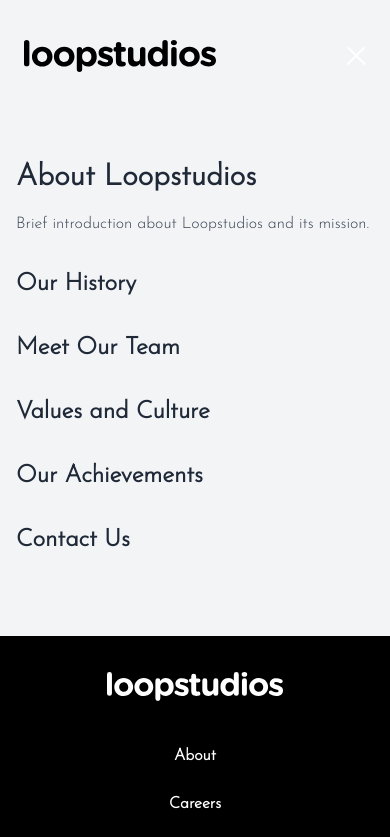
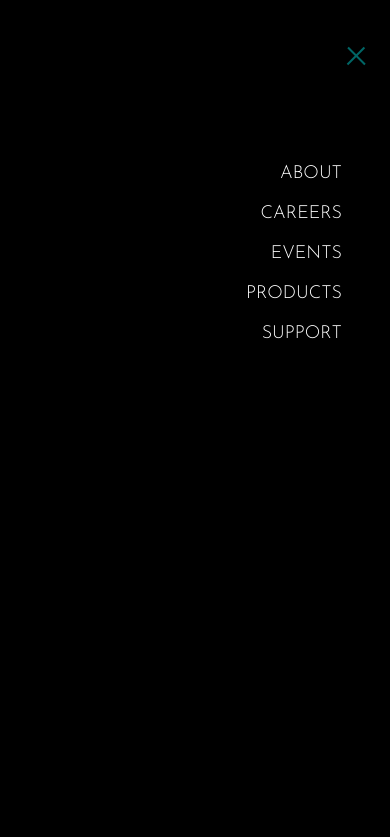
Before and after one commit to Hamzeh01/Loopstudios, a website: page about.html in a window 390 px wide. Both pictures are taken after a click on the button 354 px from the left and 56 px from the top of the page. Shown: the top 837 px of the page. Drawn offline with Linux system fonts and the light colour scheme.

Commit message:
minor changes ( color)

```diff
--- a/about.html
+++ b/about.html
@@ -12,7 +12,7 @@
     />
     <link rel="stylesheet" href="css/style.css" />
     <script src="js/script.js" defer></script>
-    <title>>About | Loopstudios</title>
+    <title>About | Loopstudios</title>
   </head>
   <body class="font-sans bg-gray-100">
     <header>
@@ -56,12 +56,30 @@
               type="button"
               class="z-40 block hamburger md:hidden focus:outline-none"
             >
-              <span class="hamburger-top"></span>
-              <span class="hamburger-middle"></span>
-              <span class="hamburger-bottom"></span>
+              <span class="hamburger-top" style="background-color: #006666"></span>
+              <span
+                class="hamburger-middle"
+                style="background-color: #006666"
+              ></span>
+              <span
+                class="hamburger-bottom"
+                style="background-color: #006666"
+              ></span>
             </button>
           </div>
         </nav>
+
+        <!-- mobile menu -->
+        <div
+          id="menu"
+          class="absolute top-0 bottom-0 right-0 flex-col items-end self-end hidden w-full min-h-screen pt-40 pr-12 space-y-3 text-lg text-white uppercase bg-black"
+        >
+          <a href="#" class="hover:text-pink-600">About</a>
+          <a href="#" class="hover:text-pink-600">Careers</a>
+          <a href="#" class="hover:text-pink-600">Events</a>
+          <a href="#" class="hover:text-pink-600">Products</a>
+          <a href="#" class="hover:text-pink-600">Support</a>
+        </div>
       </div>
     </header>
 
```
Also changed, not shown: css/style.css.
